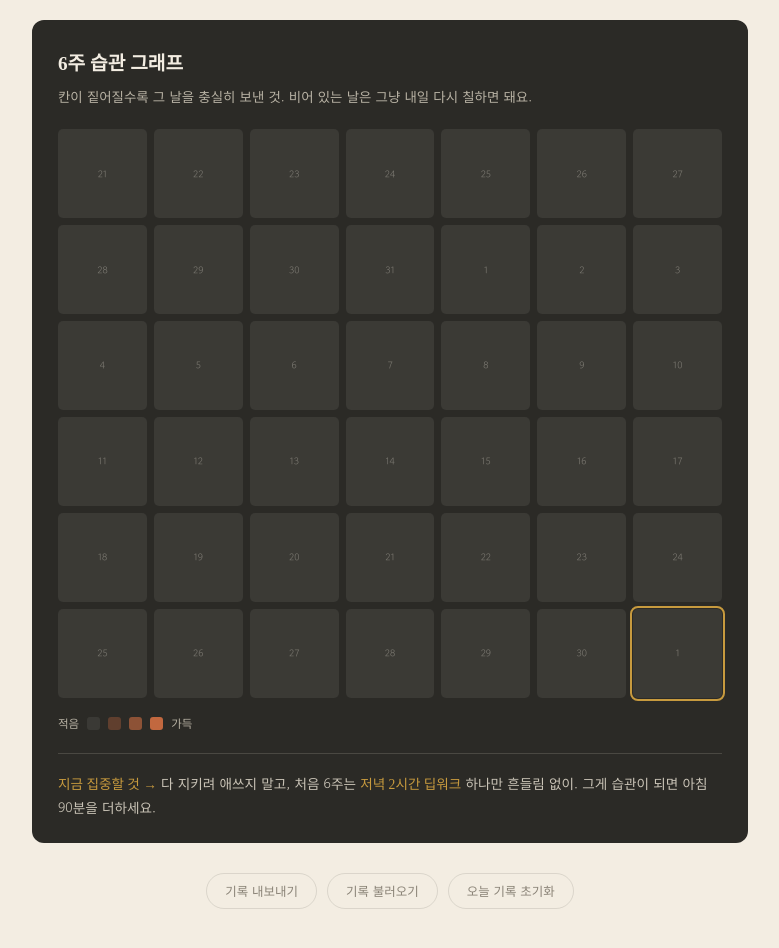
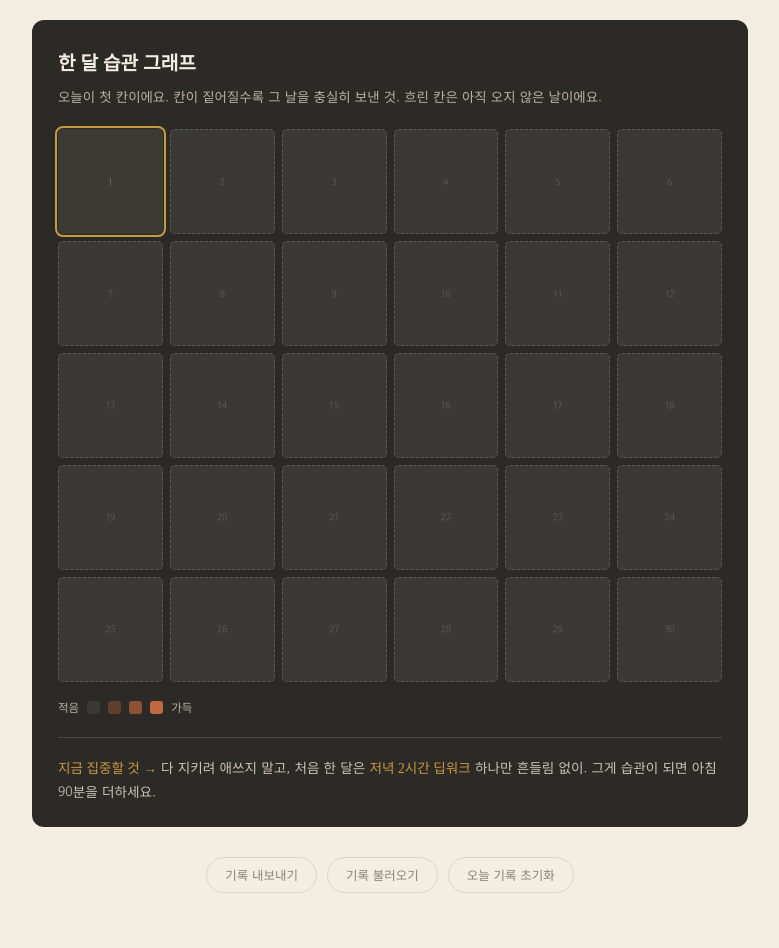
Before and after one commit to LeeSH2468/DailyTracker, a plain HTML site: page index.html in a window 1280 px wide. Shown: the part 1240-2188 px from the top of the page, without its empty margins (250-1029 px from the left). Drawn offline with Linux system fonts and the light colour scheme; a web font is replaced by a local one.

Commit message:
Add files via upload

```diff
--- a/index.html
+++ b/index.html
@@ -180,7 +180,7 @@
   .graph-card .sub { color: #b8b2a4; font-size: .84rem; margin-bottom: 22px; }
   .heat {
     display: grid;
-    grid-template-columns: repeat(7, 1fr);
+    grid-template-columns: repeat(6, 1fr);
     gap: 7px;
     margin-bottom: 16px;
   }
@@ -194,6 +194,7 @@
     transition: background .3s;
   }
   .cell.today { outline: 2px solid var(--gold); outline-offset: 1px; }
+  .cell.future { border: 1px dashed rgba(243,237,226,.18); color: rgba(243,237,226,.22); }
   .legend { display: flex; align-items: center; gap: 8px; font-size: .72rem; color: #b8b2a4; }
   .legend .swatch { width: 13px; height: 13px; border-radius: 3px; }
   .focus-note {
@@ -399,8 +400,8 @@
   <div id="tasks"></div>
 
   <div class="graph-card">
-    <h2>6주 습관 그래프</h2>
-    <div class="sub">칸이 짙어질수록 그 날을 충실히 보낸 것. 비어 있는 날은 그냥 내일 다시 칠하면 돼요.</div>
+    <h2>한 달 습관 그래프</h2>
+    <div class="sub">오늘이 첫 칸이에요. 칸이 짙어질수록 그 날을 충실히 보낸 것. 흐린 칸은 아직 오지 않은 날이에요.</div>
     <div class="heat" id="heat"></div>
     <div class="legend">
       <span>적음</span>
@@ -411,7 +412,7 @@
       <span>가득</span>
     </div>
     <div class="focus-note">
-      <b>지금 집중할 것 →</b> 다 지키려 애쓰지 말고, 처음 6주는 <b>저녁 2시간 딥워크</b> 하나만 흔들림 없이. 그게 습관이 되면 아침 90분을 더하세요.
+      <b>지금 집중할 것 →</b> 다 지키려 애쓰지 말고, 처음 한 달은 <b>저녁 2시간 딥워크</b> 하나만 흔들림 없이. 그게 습관이 되면 아침 90분을 더하세요.
     </div>
   </div>
 
@@ -508,13 +509,22 @@ const C = 238.76; // ring circumference
 let state = {};
 
 function todayKey(){
-  const d = new Date();
+  return keyFromDate(new Date());
+}
+function keyFromDate(d){
   return `${d.getFullYear()}-${String(d.getMonth()+1).padStart(2,'0')}-${String(d.getDate()).padStart(2,'0')}`;
 }
 function dayLabel(){
   const d = new Date();
   const days=['일','월','화','수','목','금','토'];
   return `${d.getFullYear()}년 ${d.getMonth()+1}월 ${d.getDate()}일 (${days[d.getDay()]})`;
+}
+
+// 그래프 시작일(첫 사용일). 없으면 오늘로 저장.
+function getStartKey(){
+  let s = localStorage.getItem('startDate');
+  if(!s){ s = todayKey(); localStorage.setItem('startDate', s); }
+  return s;
 }
 
 function loadDay(key){
@@ -598,13 +608,18 @@ function levelFromRatio(r){
 const HEAT_COLORS = ['rgba(243,237,226,.08)','rgba(194,104,63,.25)','rgba(194,104,63,.45)','rgba(194,104,63,.7)','#c2683f'];
 
 function refreshStreakAndHeat(){
-  // build last 42 days (6 weeks), oldest -> newest
+  // 시작일(첫 사용일)부터 28일(4주). 오늘이 첫 칸 근처.
+  const SPAN = 30;
+  const startKey = getStartKey();
+  const [sy,sm,sd] = startKey.split('-').map(Number);
+  const start = new Date(sy, sm-1, sd);
+  const todayK = todayKey();
+
   const days = [];
-  const now = new Date();
-  for(let i=41;i>=0;i--){
-    const d = new Date(now); d.setDate(now.getDate()-i);
-    const key = `${d.getFullYear()}-${String(d.getMonth()+1).padStart(2,'0')}-${String(d.getDate()).padStart(2,'0')}`;
-    days.push({key, date:d, isToday: i===0});
+  for(let i=0;i<SPAN;i++){
+    const d = new Date(start); d.setDate(start.getDate()+i);
+    const key = keyFromDate(d);
+    days.push({ key, date:d, isToday: key===todayK, isFuture: key>todayK });
   }
   const data = days.map(dd=>{
     const dayData = dd.isToday ? state : loadDay(dd.key);
@@ -614,14 +629,18 @@ function refreshStreakAndHeat(){
   // heat grid
   let html='';
   data.forEach(dd=>{
-    const lvl = levelFromRatio(dd.ratio);
-    html += `<div class="cell ${dd.isToday?'today':''}" style="background:${HEAT_COLORS[lvl]}" title="${dd.key}">${dd.date.getDate()}</div>`;
+    const lvl = dd.isFuture ? 0 : levelFromRatio(dd.ratio);
+    const cls = ['cell'];
+    if(dd.isToday) cls.push('today');
+    if(dd.isFuture) cls.push('future');
+    html += `<div class="${cls.join(' ')}" style="background:${HEAT_COLORS[lvl]}" title="${dd.key}">${dd.date.getDate()}</div>`;
   });
   document.getElementById('heat').innerHTML = html;
 
-  // streak: count back from today while ratio is "meaningful" (>=1 core or >=34%)
+  // streak: 오늘부터 과거로, 충실히 보낸 날 연속 카운트 (미래 제외)
   let streak=0;
-  for(let i=data.length-1;i>=0;i--){
+  const todayIdx = data.findIndex(d=>d.isToday);
+  for(let i=todayIdx;i>=0;i--){
     if(data[i].ratio>=0.34) streak++;
     else break;
   }
@@ -647,7 +666,7 @@ function init(){
     const dump = {};
     for(let i=0;i<localStorage.length;i++){
       const k = localStorage.key(i);
-      if(k && (k.startsWith('day:') || k==='config')) dump[k] = localStorage.getItem(k);
+      if(k && (k.startsWith('day:') || k==='config' || k==='startDate')) dump[k] = localStorage.getItem(k);
     }
     const payload = { app:'daily-tracker', version:2, exportedAt:new Date().toISOString(), data:dump };
     const blob = new Blob([JSON.stringify(payload, null, 2)], {type:'application/json'});
@@ -676,6 +695,7 @@ function init(){
         Object.keys(data).forEach(k=>{
           if(k.startsWith('day:')){ localStorage.setItem(k, data[k]); count++; }
           if(k==='config'){ localStorage.setItem('config', data[k]); }
+          if(k==='startDate'){ localStorage.setItem('startDate', data[k]); }
         });
         config = loadConfig(); TASKS = config.tasks; applyHeader();
         state = loadDay(todayKey());
```
